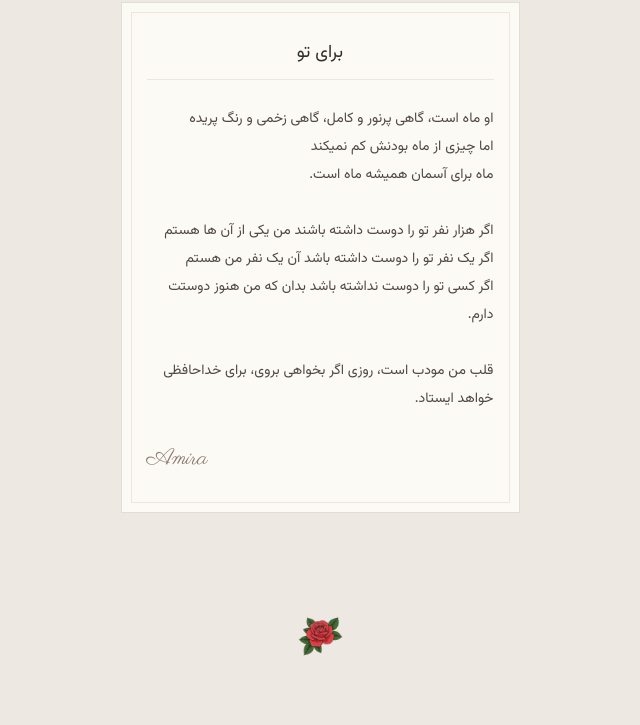
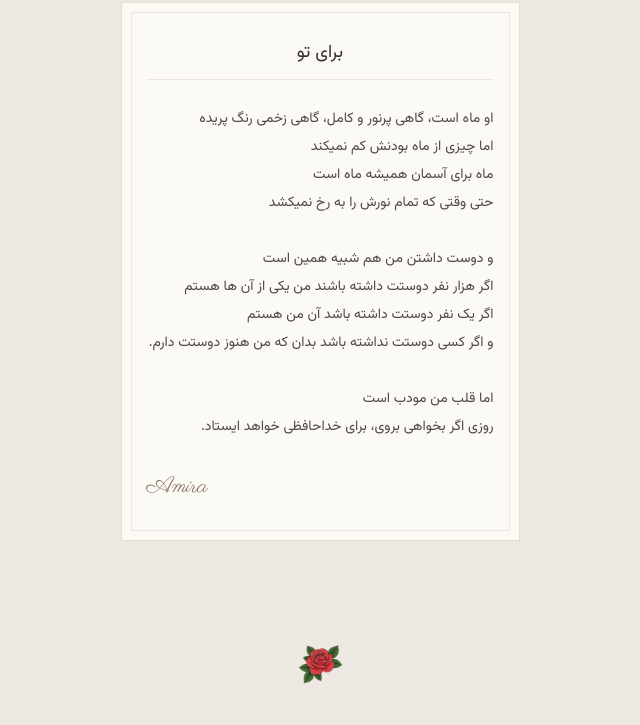
Before and after one commit to sernira/Norao, a plain HTML site: page index.html in a window 1280 px wide. Shown: the part 344-1069 px from the top of the page, without its empty margins (320-960 px from the left). Drawn offline with Linux system fonts and the light colour scheme.

Commit message:
Update index.html

```diff
--- a/index.html
+++ b/index.html
@@ -81,7 +81,7 @@
  .flower img{
   width:50px;
   margin-top:100px;
-  margin-bottom:50px
+  margin-bottom:60px
  }
  </style>
 </head>
@@ -95,15 +95,18 @@
   <hr><br>
 
   <div class="text">
-   <p>او ماه است، گاهی پرنور و کامل، گاهی زخمی و رنگ پریده</p>
+   <p>او ماه است، گاهی پرنور و کامل، گاهی زخمی رنگ پریده</p>
    <p>اما چیزی از ماه بودنش کم نمیکند</p>
-   <p>ماه برای آسمان همیشه ماه است.</p>
+   <p>ماه برای آسمان همیشه ماه است</p>
+   <p>حتی وقتی که تمام نورش را به رخ نمیکشد</p>
    <br>
-   <p>اگر هزار نفر تو را دوست داشته باشند من یکی از آن ها هستم</p>
-   <p>اگر یک نفر تو را دوست داشته باشد آن یک نفر من هستم</p>
-   <p>اگر کسی تو را دوست نداشته باشد بدان که من هنوز دوستت دارم.</p>
+   <p>و دوست داشتن من هم شبیه همین است</p>
+   <p>اگر هزار نفر دوستت داشته باشند من یکی از آن ها هستم</p>
+   <p>اگر یک نفر دوستت داشته باشد آن من هستم</p>
+   <p>و اگر کسی دوستت نداشته باشد بدان که من هنوز دوستت دارم.</p>
    <br>
-    <p>قلب من مودب است، روزی اگر بخواهی بروی، برای خداحافظی خواهد ایستاد.</p>
+   <p>اما قلب من مودب است</p>
+   <p>روزی اگر بخواهی بروی، برای خداحافظی خواهد ایستاد.</p>
   </div>
 
   <div class="signature">Amira</div>
```
